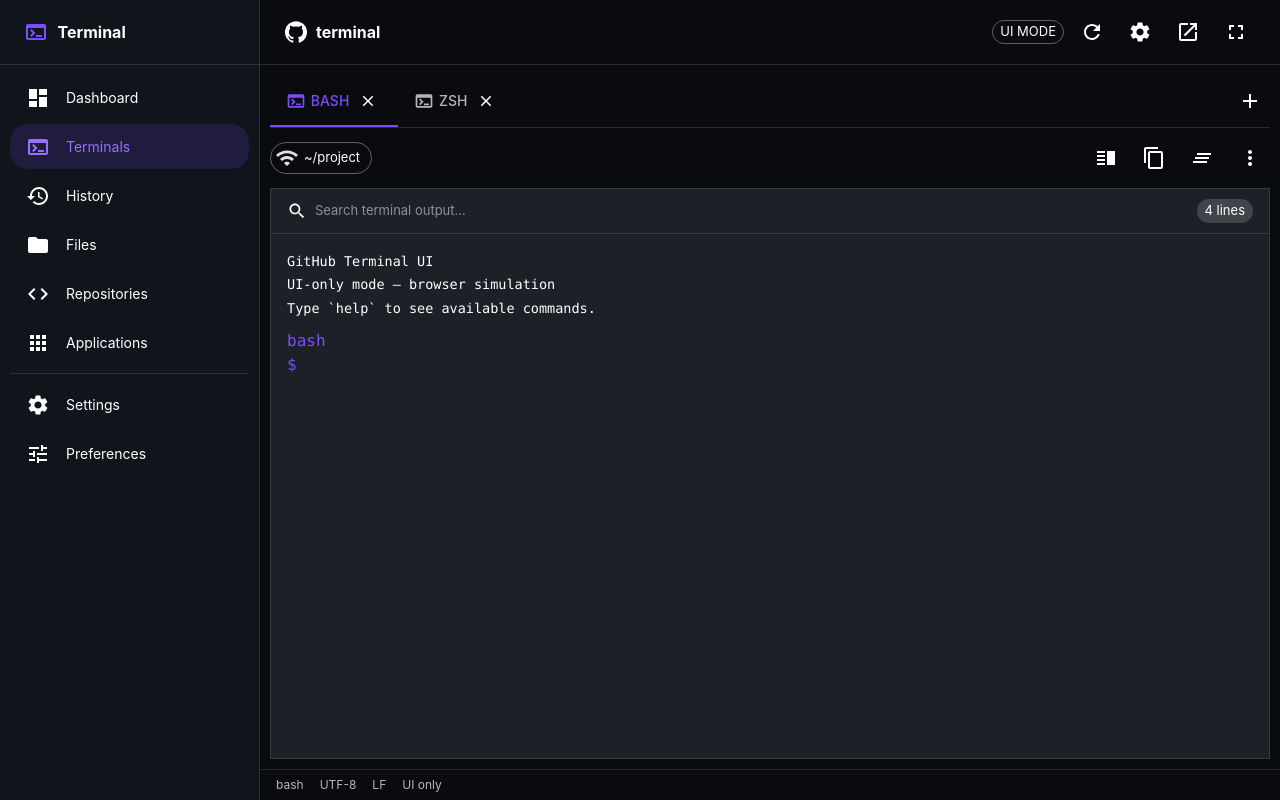
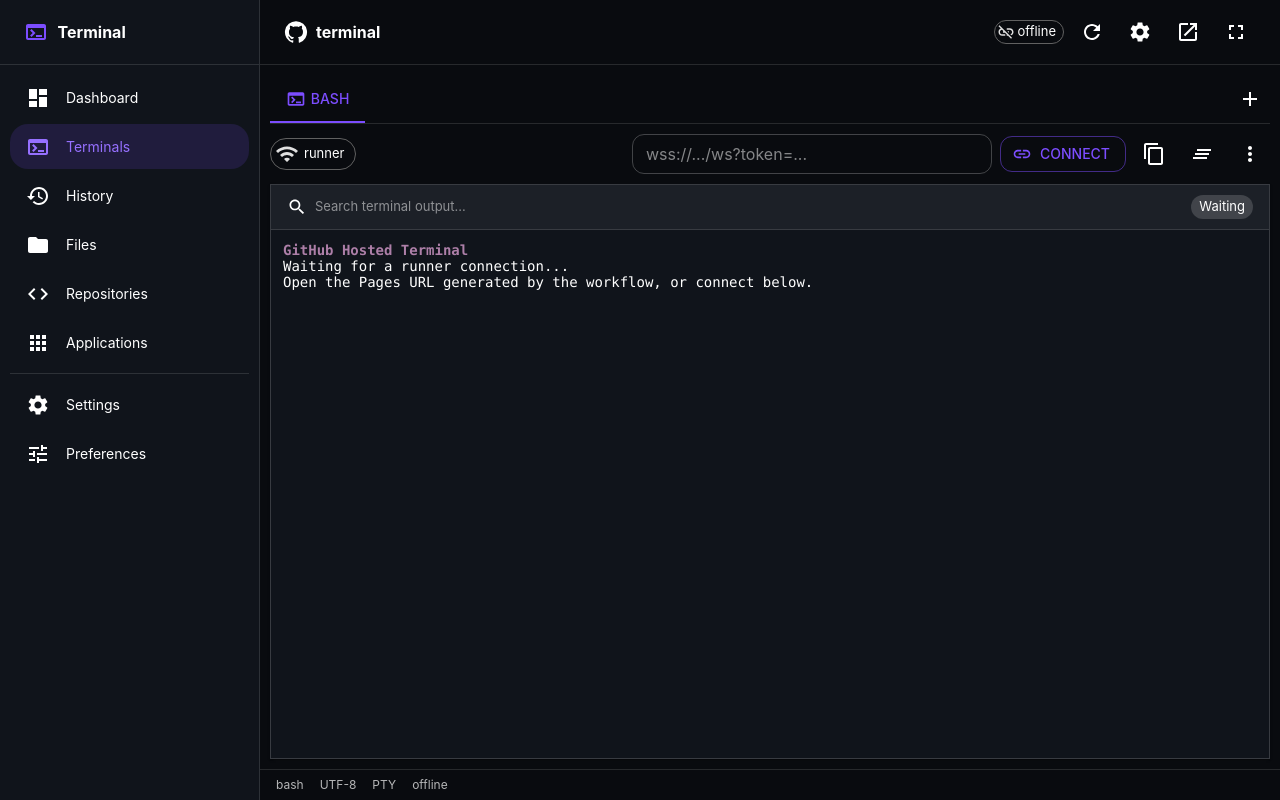
Before and after one commit to icy-person/terminal, a React (Vite) app: page / in a window 1280 px wide. Built offline with nearby package versions, Linux system fonts and the light colour scheme.

Commit message:
Replace simulated terminal with real xterm PTY client

```diff
--- a/src/main.jsx
+++ b/src/main.jsx
@@ -1,66 +1,66 @@
-import React, { useMemo, useState } from "react";
+import React, { useCallback, useEffect, useMemo, useRef, useState } from "react";
 import ReactDOM from "react-dom/client";
 import {
   Add, Apps, ClearAll, Code, ContentCopy, Dashboard, Folder, Fullscreen,
   GitHub, History, Menu as MenuIcon, MoreVert, OpenInNew, Refresh,
-  Search, Settings, Terminal as TerminalIcon, Tune, Wifi, Close,
-  ChevronLeft, VerticalSplit
+  Search, Settings, Terminal as TerminalIcon, Tune, Wifi, Close, VerticalSplit,
+  Link as LinkIcon, LinkOff
 } from "@mui/icons-material";
 import {
   AppBar, Box, Chip, CssBaseline, Divider, Drawer, IconButton, InputBase,
   List, ListItemButton, ListItemIcon, ListItemText, Menu, MenuItem, Paper,
   Stack, Tab, Tabs, TextField, ThemeProvider, Toolbar, Tooltip, Typography,
-  createTheme
+  createTheme, Button
 } from "@mui/material";
+import { Terminal } from "@xterm/xterm";
+import { FitAddon } from "@xterm/addon-fit";
+import "@xterm/xterm/css/xterm.css";
 import "./styles.css";
 
 const drawerWidth = 260;
+const INPUT = 0x30;
+const RESIZE = 0x31;
+const OUTPUT = 0x30;
+const TITLE = 0x31;
+const PREFS = 0x32;
 
 function SidebarItem({ icon, text, selected = false }) {
   return (
-    <ListItemButton
-      selected={selected}
-      sx={{
-        borderRadius: 1.5,
-        mb: 0.5,
-        "&.Mui-selected": { bgcolor: "rgba(124,77,255,.15)", color: "primary.light" }
-      }}
-    >
+    <ListItemButton selected={selected} sx={{ borderRadius: 1.5, mb: 0.5, "&.Mui-selected": { bgcolor: "rgba(124,77,255,.15)", color: "primary.light" } }}>
       <ListItemIcon sx={{ minWidth: 40, color: "inherit" }}>{icon}</ListItemIcon>
       <ListItemText primary={text} primaryTypographyProps={{ fontSize: 14 }} />
     </ListItemButton>
   );
 }
 
+function parseConnection() {
+  const params = new URLSearchParams(window.location.search);
+  const endpoint = params.get("endpoint") || "";
+  const token = params.get("token") || "";
+  if (endpoint && token) return { endpoint, token };
+  return { endpoint: "", token: "" };
+}
+
 function App() {
   const [dark, setDark] = useState(true);
   const [drawerOpen, setDrawerOpen] = useState(true);
   const [fullscreen, setFullscreen] = useState(false);
-  const [tabs, setTabs] = useState([
-    { id: 1, label: "bash", cwd: "~/project" },
-    { id: 2, label: "zsh", cwd: "~/project" }
-  ]);
+  const [tabs, setTabs] = useState([{ id: 1, label: "bash", cwd: "runner", status: "offline" }]);
   const [activeTab, setActiveTab] = useState(1);
-  const [output, setOutput] = useState([
-    "GitHub Terminal UI",
-    "UI-only mode — browser simulation",
-    "Type `help` to see available commands.",
-    ""
-  ]);
-  const [command, setCommand] = useState("");
-  const [history, setHistory] = useState([]);
-  const [historyIndex, setHistoryIndex] = useState(-1);
   const [search, setSearch] = useState("");
   const [menuAnchor, setMenuAnchor] = useState(null);
+  const [connection, setConnection] = useState(parseConnection);
+  const [connectionInput, setConnectionInput] = useState("");
+  const terminals = useRef(new Map());
+  const sockets = useRef(new Map());
+  const containers = useRef(new Map());
 
   const theme = useMemo(() => createTheme({
     palette: {
       mode: dark ? "dark" : "light",
       primary: { main: "#7c4dff" },
       secondary: { main: "#00bcd4" },
-      background: dark
-        ? { default: "#090b0f", paper: "#10141b" }
-        : { default: "#f4f5f7", paper: "#ffffff" }
+      background: dark ? { default: "#090b0f", paper: "#10141b" } : { default: "#f4f5f7", paper: "#ffffff" }
     },
     shape: { borderRadius: 12 },
     typography: { fontFamily: "Inter, system-ui, -apple-system, BlinkMacSystemFont, sans-serif" }
@@ -68,111 +68,185 @@
 
   const active = tabs.find(t => t.id === activeTab) || tabs[0];
 
-  function runCommand(raw) {
-    const cmd = raw.trim();
-    if (!cmd) return;
-    const nextHistory = [cmd, ...history.filter(x => x !== cmd)].slice(0, 50);
-    setHistory(nextHistory);
-    setHistoryIndex(-1);
+  const setStatus = useCallback((id, status) => {
+    setTabs(prev => prev.map(t => t.id === id ? { ...t, status } : t));
+  }, []);
 
-    let lines;
-    switch (cmd) {
-      case "help":
-        lines = [
-          "Available commands:",
-          "  help        Show this help message",
-          "  ls          List files",
-          "  pwd         Show current directory",
-          "  whoami      Show current user",
-          "  git status  Show Git status",
-          "  clear       Clear terminal"
-        ];
-        break;
-      case "ls":
-        lines = ["src  package.json  vite.config.js  index.html  README.md"];
-        break;
-      case "pwd":
-        lines = [active.cwd];
-        break;
-      case "whoami":
-        lines = ["browser-user"];
-        break;
-      case "git status":
-        lines = ["On branch main", "working tree simulated by UI mode", "nothing to commit"];
-        break;
-      case "clear":
-        setOutput([]);
-        setCommand("");
-        return;
-      default:
-        lines = [`command not implemented in UI mode: ${cmd}`];
+  const sendResize = useCallback((id) => {
+    const ws = sockets.current.get(id);
+    const term = terminals.current.get(id)?.term;
+    if (!ws || ws.readyState !== WebSocket.OPEN || !term) return;
+    const payload = JSON.stringify({ columns: term.cols, rows: term.rows });
+    const data = new Uint8Array(1 + payload.length);
+    data[0] = RESIZE;
+    data.set(new TextEncoder().encode(payload), 1);
+    ws.send(data);
+  }, []);
+
+  const connectTab = useCallback((id, endpoint, token) => {
+    const old = sockets.current.get(id);
+    if (old && old.readyState < WebSocket.CLOSING) old.close(1000, "reconnect");
+    if (!endpoint || !token) {
+      setStatus(id, "offline");
+      return;
     }
 
-    setOutput(prev => [...prev, `$ ${cmd}`, ...lines, ""]);
-    setCommand("");
-  }
+    let url;
+    try {
+      url = new URL(endpoint);
+      url.searchParams.set("token", token);
+      if (url.protocol !== "wss:" && url.protocol !== "ws:") throw new Error("WebSocket endpoint required");
+    } catch {
+      setStatus(id, "error");
+      return;
+    }
 
-  function onKeyDown(e) {
-    if (e.key === "Enter") runCommand(command);
-    if (e.key === "ArrowUp") {
-      e.preventDefault();
-      if (!history.length) return;
-      const next = Math.min(historyIndex + 1, history.length - 1);
-      setHistoryIndex(next);
-      setCommand(history[next]);
+    const ws = new WebSocket(url);
+    ws.binaryType = "arraybuffer";
+    sockets.current.set(id, ws);
+    setStatus(id, "connecting");
+
+    ws.onopen = () => {
+      setStatus(id, "online");
+      const term = terminals.current.get(id)?.term;
+      if (!term) return;
+      const init = JSON.stringify({ columns: term.cols, rows: term.rows });
+      ws.send(init);
+    };
+
+    ws.onmessage = event => {
+      const term = terminals.current.get(id)?.term;
+      if (!term) return;
+      const bytes = typeof event.data === "string" ? new TextEncoder().encode(event.data) : new Uint8Array(event.data);
+      if (!bytes.length) return;
+      const type = bytes[0];
+      const text = new TextDecoder().decode(bytes.slice(1));
+      if (type === OUTPUT) term.write(text);
+      else if (type === TITLE) document.title = text ? `${text} — Terminal` : "Terminal";
+      else if (type === PREFS) {
+        try { JSON.parse(text); } catch {}
+      }
+    };
+
+    ws.onclose = () => {
+      if (sockets.current.get(id) === ws) sockets.current.delete(id);
+      setStatus(id, "offline");
+    };
+    ws.onerror = () => setStatus(id, "error");
+  }, [setStatus]);
+
+  const mountTerminal = useCallback((id, node) => {
+    if (!node || terminals.current.has(id)) return;
+    const term = new Terminal({
+      cursorBlink: true,
+      convertEol: false,
+      fontFamily: "ui-monospace, SFMono-Regular, Menlo, Monaco, Consolas, monospace",
+      fontSize: 14,
+      theme: dark ? { background: "#10141b" } : { background: "#ffffff" },
+      scrollback: 5000,
+      allowTransparency: false
+    });
+    const fit = new FitAddon();
+    term.loadAddon(fit);
+    term.open(node);
+    fit.fit();
+
+    const record = { term, fit, node };
+    terminals.current.set(id, record);
+    containers.current.set(id, node);
+
+    term.onData(data => {
+      const ws = sockets.current.get(id);
+      if (!ws || ws.readyState !== WebSocket.OPEN) return;
+      const encoded = new TextEncoder().encode(data);
+      const payload = new Uint8Array(1 + encoded.length);
+      payload[0] = INPUT;
+      payload.set(encoded, 1);
+      ws.send(payload);
+    });
+
+    term.onResize(() => sendResize(id));
+    const observer = new ResizeObserver(() => {
+      try { fit.fit(); } catch {}
+      sendResize(id);
+    });
+    observer.observe(node);
+    record.observer = observer;
+
+    if (connection.endpoint && connection.token) connectTab(id, connection.endpoint, connection.token);
+    else {
+      term.writeln("\x1b[1;35mGitHub Hosted Terminal\x1b[0m");
+      term.writeln("Waiting for a runner connection...");
+      term.writeln("Open the Pages URL generated by the workflow, or connect below.");
+      term.writeln("");
     }
-    if (e.key === "ArrowDown") {
-      e.preventDefault();
-      if (historyIndex <= 0) {
-        setHistoryIndex(-1);
-        setCommand("");
-        return;
-      }
-      const next = historyIndex - 1;
-      setHistoryIndex(next);
-      setCommand(history[next]);
+  }, [connection, connectTab, dark, sendResize]);
+
+  useEffect(() => () => {
+    for (const ws of sockets.current.values()) ws.close();
+    for (const record of terminals.current.values()) {
+      record.observer?.disconnect();
+      record.term.dispose();
     }
-  }
+  }, []);
+
+  useEffect(() => {
+    for (const [id, record] of terminals.current) {
+      record.term.options.theme = dark ? { background: "#10141b" } : { background: "#ffffff" };
+      try { record.fit.fit(); } catch {}
+    }
+  }, [dark]);
 
   function addTab() {
     const id = Math.max(...tabs.map(t => t.id), 0) + 1;
-    const shell = id % 2 ? "bash" : "zsh";
-    setTabs(prev => [...prev, { id, label: shell, cwd: "~/project" }]);
+    setTabs(prev => [...prev, { id, label: "bash", cwd: "runner", status: "offline" }]);
     setActiveTab(id);
   }
 
   function closeTab(id) {
     if (tabs.length === 1) return;
+    sockets.current.get(id)?.close(1000, "tab closed");
+    const record = terminals.current.get(id);
+    record?.observer?.disconnect();
+    record?.term.dispose();
+    terminals.current.delete(id);
+    containers.current.delete(id);
     const remaining = tabs.filter(t => t.id !== id);
     setTabs(remaining);
     if (activeTab === id) setActiveTab(remaining[remaining.length - 1].id);
   }
 
-  async function copyOutput() {
+  function connectAll() {
+    let raw = connectionInput.trim();
+    if (!raw) return;
     try {
-      await navigator.clipboard.writeText(output.join("\n"));
+      const u = new URL(raw);
+      const token = u.searchParams.get("token") || "";
+      u.searchParams.delete("token");
+      if (!token) throw new Error("missing token");
+      const next = { endpoint: u.toString(), token };
+      setConnection(next);
+      window.history.replaceState({}, "", `${window.location.pathname}?endpoint=${encodeURIComponent(next.endpoint)}&token=${encodeURIComponent(token)}`);
+      for (const tab of tabs) connectTab(tab.id, next.endpoint, next.token);
     } catch {
-      // Clipboard permission can be unavailable on some browsers.
+      setStatus(activeTab, "error");
     }
   }
+
+  async function copyOutput() {
+    const term = terminals.current.get(activeTab)?.term;
+    try { await navigator.clipboard.writeText(term?.getSelection() || term?.getLine(0)?.translateToString?.() || ""); } catch {}
+  }
+
+  const visibleTabs = tabs;
 
   return (
     <ThemeProvider theme={theme}>
       <CssBaseline />
       <Box sx={{ display: "flex", height: "100vh", overflow: "hidden" }}>
         {!fullscreen && drawerOpen && (
-          <Drawer
-            variant="permanent"
-            sx={{
-              width: drawerWidth,
-              flexShrink: 0,
-              "& .MuiDrawer-paper": { width: drawerWidth, boxSizing: "border-box", borderRight: 1, borderColor: "divider" }
-            }}
-          >
-            <Toolbar sx={{ gap: 1.2 }}>
-              <TerminalIcon color="primary" />
-              <Typography fontWeight={700}>Terminal</Typography>
-            </Toolbar>
+          <Drawer variant="permanent" sx={{ width: drawerWidth, flexShrink: 0, "& .MuiDrawer-paper": { width: drawerWidth, boxSizing: "border-box", borderRight: 1, borderColor: "divider" } }}>
+            <Toolbar sx={{ gap: 1.2 }}><TerminalIcon color="primary" /><Typography fontWeight={700}>Terminal</Typography></Toolbar>
             <Divider />
             <Box sx={{ p: 1.25 }}>
               <SidebarItem icon={<Dashboard />} text="Dashboard" />
@@ -191,44 +265,21 @@
         <Box component="main" sx={{ flex: 1, minWidth: 0, display: "flex", flexDirection: "column" }}>
           <AppBar position="static" elevation={0} color="transparent" sx={{ borderBottom: 1, borderColor: "divider" }}>
             <Toolbar sx={{ gap: 1 }}>
-              {(!drawerOpen || fullscreen) && (
-                <IconButton onClick={() => setDrawerOpen(true)}><MenuIcon /></IconButton>
-              )}
-              <GitHub />
-              <Typography fontWeight={700} sx={{ flex: 1 }}>terminal</Typography>
-              <Chip size="small" label="UI MODE" variant="outlined" />
-              <Tooltip title="Refresh"><IconButton><Refresh /></IconButton></Tooltip>
+              {(!drawerOpen || fullscreen) && <IconButton onClick={() => setDrawerOpen(true)}><MenuIcon /></IconButton>}
+              <GitHub /><Typography fontWeight={700} sx={{ flex: 1 }}>terminal</Typography>
+              <Chip size="small" icon={active?.status === "online" ? <LinkIcon /> : <LinkOff />} label={active?.status || "offline"} variant="outlined" color={active?.status === "online" ? "success" : "default"} />
+              <Tooltip title="Refresh"><IconButton onClick={() => window.location.reload()}><Refresh /></IconButton></Tooltip>
               <Tooltip title="Theme"><IconButton onClick={() => setDark(v => !v)}><Settings /></IconButton></Tooltip>
-              <Tooltip title="Open externally"><IconButton><OpenInNew /></IconButton></Tooltip>
+              <Tooltip title="Open externally"><IconButton onClick={() => window.open(window.location.href, "_blank", "noopener,noreferrer")}><OpenInNew /></IconButton></Tooltip>
               <Tooltip title="Fullscreen"><IconButton onClick={() => { setFullscreen(v => !v); setDrawerOpen(false); }}><Fullscreen /></IconButton></Tooltip>
             </Toolbar>
           </AppBar>
 
           <Box sx={{ px: 1.25, pt: 1.25 }}>
             <Stack direction="row" alignItems="center" spacing={1} sx={{ borderBottom: 1, borderColor: "divider" }}>
-              <Tabs
-                value={activeTab}
-                onChange={(_, v) => setActiveTab(v)}
-                variant="scrollable"
-                scrollButtons="auto"
-                sx={{ flex: 1 }}
-              >
-                {tabs.map(tab => (
-                  <Tab
-                    key={tab.id}
-                    value={tab.id}
-                    label={
-                      <Stack direction="row" alignItems="center" spacing={0.6}>
-                        <TerminalIcon fontSize="small" />
-                        <span>{tab.label}</span>
-                        {tabs.length > 1 && (
-                          <IconButton size="small" onClick={(e) => { e.stopPropagation(); closeTab(tab.id); }}>
-                            <Close fontSize="inherit" />
-                          </IconButton>
-                        )}
-                      </Stack>
-                    }
-                  />
+              <Tabs value={activeTab} onChange={(_, v) => setActiveTab(v)} variant="scrollable" scrollButtons="auto" sx={{ flex: 1 }}>
+                {visibleTabs.map(tab => (
+                  <Tab key={tab.id} value={tab.id} label={<Stack direction="row" alignItems="center" spacing={0.6}><TerminalIcon fontSize="small" /><span>{tab.label}</span>{tabs.length > 1 && <IconButton size="small" onClick={e => { e.stopPropagation(); closeTab(tab.id); }}><Close fontSize="inherit" /></IconButton>}</Stack>} />
                 ))}
               </Tabs>
               <Tooltip title="New terminal"><IconButton onClick={addTab}><Add /></IconButton></Tooltip>
@@ -236,58 +287,32 @@
           </Box>
 
           <Box sx={{ p: 1.25, display: "flex", alignItems: "center", gap: 1 }}>
-            <Chip icon={<Wifi />} label={active?.cwd || "~/project"} variant="outlined" />
+            <Chip icon={<Wifi />} label={active?.cwd || "runner"} variant="outlined" />
             <Box sx={{ flex: 1 }} />
-            <Tooltip title="Split"><IconButton><VerticalSplit /></IconButton></Tooltip>
-            <Tooltip title="Copy"><IconButton onClick={copyOutput}><ContentCopy /></IconButton></Tooltip>
-            <Tooltip title="Clear"><IconButton onClick={() => setOutput([])}><ClearAll /></IconButton></Tooltip>
+            <TextField size="small" placeholder="wss://.../ws?token=..." value={connectionInput} onChange={e => setConnectionInput(e.target.value)} onKeyDown={e => e.key === "Enter" && connectAll()} sx={{ minWidth: 360 }} />
+            <Button variant="outlined" onClick={connectAll} startIcon={<LinkIcon />}>Connect</Button>
+            <Tooltip title="Copy selection"><IconButton onClick={copyOutput}><ContentCopy /></IconButton></Tooltip>
+            <Tooltip title="Clear"><IconButton onClick={() => terminals.current.get(activeTab)?.term.clear()}><ClearAll /></IconButton></Tooltip>
             <Tooltip title="More"><IconButton onClick={e => setMenuAnchor(e.currentTarget)}><MoreVert /></IconButton></Tooltip>
             <Menu anchorEl={menuAnchor} open={Boolean(menuAnchor)} onClose={() => setMenuAnchor(null)}>
               <MenuItem onClick={() => { setDark(v => !v); setMenuAnchor(null); }}>Toggle theme</MenuItem>
-              <MenuItem onClick={() => { setOutput([]); setMenuAnchor(null); }}>Clear terminal</MenuItem>
+              <MenuItem onClick={() => { terminals.current.get(activeTab)?.term.clear(); setMenuAnchor(null); }}>Clear terminal</MenuItem>
             </Menu>
           </Box>
 
           <Paper square sx={{ mx: 1.25, mb: 1.25, flex: 1, minHeight: 0, display: "flex", flexDirection: "column", overflow: "hidden", border: 1, borderColor: "divider" }}>
             <Box sx={{ px: 2, py: 1, borderBottom: 1, borderColor: "divider", display: "flex", alignItems: "center", gap: 1 }}>
-              <Search fontSize="small" />
-              <InputBase
-                value={search}
-                onChange={e => setSearch(e.target.value)}
-                placeholder="Search terminal output..."
-                sx={{ flex: 1, fontSize: 13 }}
-              />
-              <Chip size="small" label={`${output.length} lines`} />
+              <Search fontSize="small" /><InputBase value={search} onChange={e => setSearch(e.target.value)} placeholder="Search terminal output..." sx={{ flex: 1, fontSize: 13 }} />
+              <Chip size="small" label={active?.status === "online" ? "PTY" : "Waiting"} />
             </Box>
-
-            <Box sx={{ flex: 1, minHeight: 0, overflow: "auto", p: 2, fontFamily: "ui-monospace, SFMono-Regular, Menlo, monospace", fontSize: 13.5 }}>
-              {output
-                .filter(line => !search || line.toLowerCase().includes(search.toLowerCase()))
-                .map((line, i) => (
-                  <Box key={`${line}-${i}`} sx={{ whiteSpace: "pre-wrap", lineHeight: 1.75 }}>{line}</Box>
-                ))}
-              <Stack direction="row" alignItems="center" sx={{ mt: 1 }}>
-                <Typography component="span" sx={{ fontFamily: "inherit", mr: 1, color: "primary.main" }}>
-                  {active?.label || "bash"} $
-                </Typography>
-                <TextField
-                  variant="standard"
-                  fullWidth
-                  value={command}
-                  onChange={e => setCommand(e.target.value)}
-                  onKeyDown={onKeyDown}
-                  InputProps={{ disableUnderline: true, sx: { fontFamily: "inherit", fontSize: "inherit" } }}
-                  autoFocus
-                />
-              </Stack>
+            <Box sx={{ flex: 1, minHeight: 0, p: 1.5, position: "relative", bgcolor: "background.paper" }}>
+              {tabs.map(tab => <Box key={tab.id} ref={node => node && activeTab === tab.id && mountTerminal(tab.id, node)} sx={{ position: activeTab === tab.id ? "absolute" : "absolute", inset: 12, display: activeTab === tab.id ? "block" : "none" }} />)}
+              {search && <Box sx={{ position: "absolute", top: 8, right: 12, fontSize: 12, opacity: 0.6 }}>Search is available through terminal/browser find (Ctrl+F).</Box>}
             </Box>
           </Paper>
 
           <Box sx={{ px: 2, py: 0.75, borderTop: 1, borderColor: "divider", display: "flex", gap: 2, fontSize: 12, color: "text.secondary" }}>
-            <span>{active?.label || "bash"}</span>
-            <span>UTF-8</span>
-            <span>LF</span>
-            <span>UI only</span>
+            <span>{active?.label || "bash"}</span><span>UTF-8</span><span>PTY</span><span>{active?.status || "offline"}</span>
           </Box>
         </Box>
       </Box>
```
